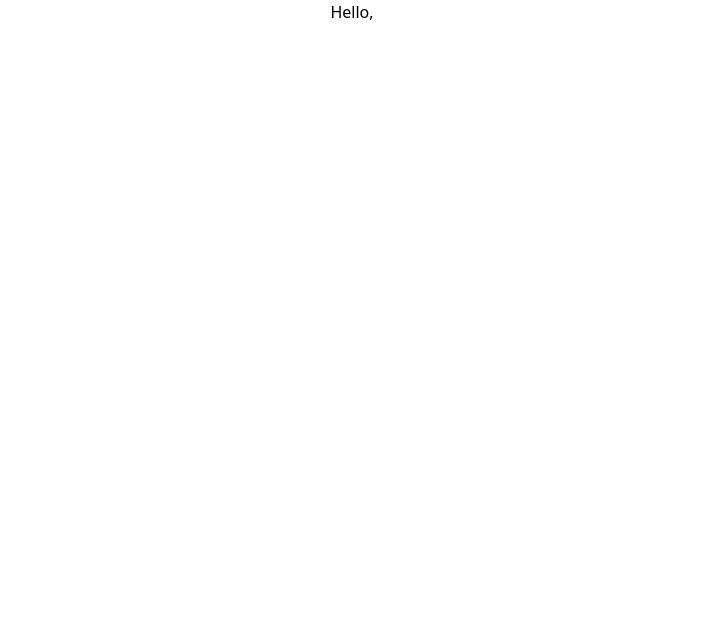
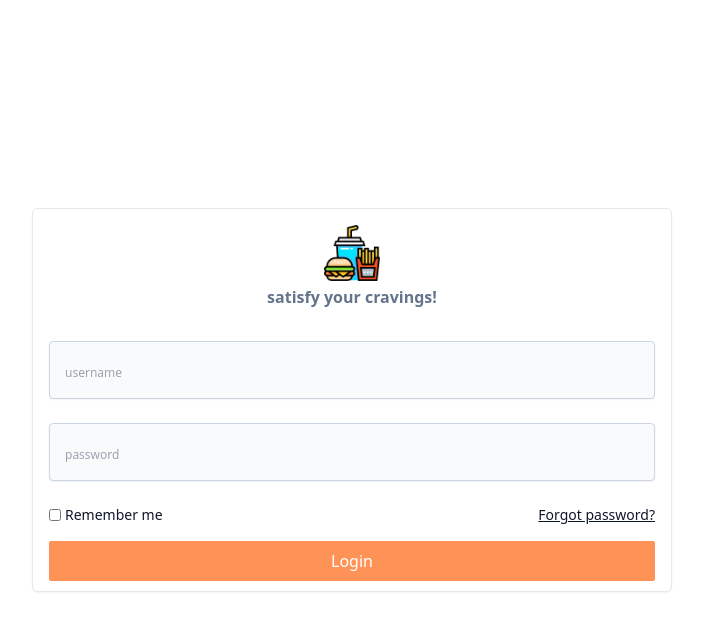
Before and after one commit to Mariat28/food-order-app, a React (Create React App) app: page / in a window 1280 px wide. Shown: the top 630 px of the page, without its empty margins (288-991 px from the left). Built offline with nearby package versions, Linux system fonts and the light colour scheme; the HTML template or start-up script is replaced by a standard one.

Commit message:
login page design

```diff
--- a/src/App.css
+++ /dev/null
@@ -1,38 +0,0 @@
-.App {
-  text-align: center;
-}
-
-.App-logo {
-  height: 40vmin;
-  pointer-events: none;
-}
-
-@media (prefers-reduced-motion: no-preference) {
-  .App-logo {
-    animation: App-logo-spin infinite 20s linear;
-  }
-}
-
-.App-header {
-  background-color: #282c34;
-  min-height: 100vh;
-  display: flex;
-  flex-direction: column;
-  align-items: center;
-  justify-content: center;
-  font-size: calc(10px + 2vmin);
-  color: white;
-}
-
-.App-link {
-  color: #61dafb;
-}
-
-@keyframes App-logo-spin {
-  from {
-    transform: rotate(0deg);
-  }
-  to {
-    transform: rotate(360deg);
-  }
-}
--- a/src/App.js
+++ b/src/App.js
@@ -1,9 +1,9 @@
-import './App.css';
+import LoginPage from './components/login/LoginPage'
 
 function App() {
   return (
-    <div className="App">
-        Hello,
+    <div className="h-screen w-screen">
+        <LoginPage/>
     </div>
   );
 }
--- /dev/null
+++ b/src/components/login/LoginPage.js
@@ -0,0 +1,37 @@
+import Logo from "../../assets/images/fast-food.png";
+import FloatingInput from "../ui/FloatingInput";
+const LoginPage = () => {
+  const usernameChangeHandler =(username)=>{
+    console.log('username', username);
+  };
+  const passwordChangeHandler=(password)=>{
+    console.log('password', password);
+  }
+  return (
+    <div className="flex justify-center items-center h-full">
+      <div className="bg-white shadow-sm rounded-md h-96 w-1/2 border">
+        <div className="flex flex-col items-center p-4">
+          <img src={Logo} alt="logo" className="w-14" />
+          <span className="text-slate-500 mt-1 font-semibold font-sans">
+            satisfy your cravings!
+          </span>
+        </div>
+        <form className="flex flex-col gap-2 items-start p-4 w-full h-full  min-h-full">
+            <FloatingInput type="text" label="username" id="uname" onInputChange={usernameChangeHandler} />
+            <FloatingInput type="password" label="password" id="upass" onInputChange={passwordChangeHandler}/>
+            <div className="flex justify-between w-full">
+              <div className="flex items-center text-white">
+                <input type="checkbox" id="check" className="text-white  cursor-pointer accent-yellow-650 h-3 rounded-sm w-3"/>
+                <label htmlFor="check" className="text-sm ml-1 text-slate-900">Remember me</label>
+              </div>
+              <div className="underline text-sm cursor-pointer text-slate-900 hover:text-yellow-650">Forgot password?</div>
+            </div>
+            <div className="w-full mt-2">
+              <button type="submit" className="bg-yellow-650/80 w-full p-2 rounded-sm text-white flex justify-center">Login</button>
+            </div>
+        </form>
+      </div>
+    </div>
+  );
+};
+export default LoginPage;
--- /dev/null
+++ b/src/components/ui/FloatingInput.js
@@ -0,0 +1,29 @@
+import { useState } from "react";
+const FloatingInput = (props) => {
+  const [inputValue, setInputValue] = useState('');
+  const InputChangeHandler = (event) => {
+      setInputValue(event.target.value);
+      props.onInputChange(event.target.value);
+  }
+
+  return (
+    <div className=" flex flex-col justify-center w-full relative mb-4 ">
+      <input
+        type={props.type}
+        id={props.id}
+        placeholder="Mariat Ndagire"
+        className="flex-1 text-base appearance-none bg-slate-50 rounded p-4 w-full peer border border-slate-300 placeholder-transparent  shadow-sm focus:rounded-md focus:border-yellow-650 focus:outline-none focus:border-0 focus:border-b"
+        autoComplete="off"
+        value={inputValue}
+        onChange={InputChangeHandler}
+      />
+      <label
+        htmlFor={props.id}
+        className=" ml-6 top-3  absolute  -translate-y-2 -translate-x-2 peer-focus:-translate-y-2 text-gray-400 text-xs duration-300 peer-placeholder-shown:text-gray-400 peer-placeholder-shown:top-8"
+      >
+        {props.label}
+      </label>
+    </div>
+  );
+};
+export default FloatingInput;
--- a/tailwind.config.js
+++ b/tailwind.config.js
@@ -4,7 +4,13 @@ module.exports = {
     "./src/**/*.{js,jsx,ts,tsx}",
   ],
   theme: {
-    extend: {},
+    extend: {
+      colors: {
+       yellow: {
+         650 : '#FF782E',
+       },
+     },
+    },
   },
   plugins: [],
 }
```
Also changed, not shown: src/assets/images/fast-food.png (added).
